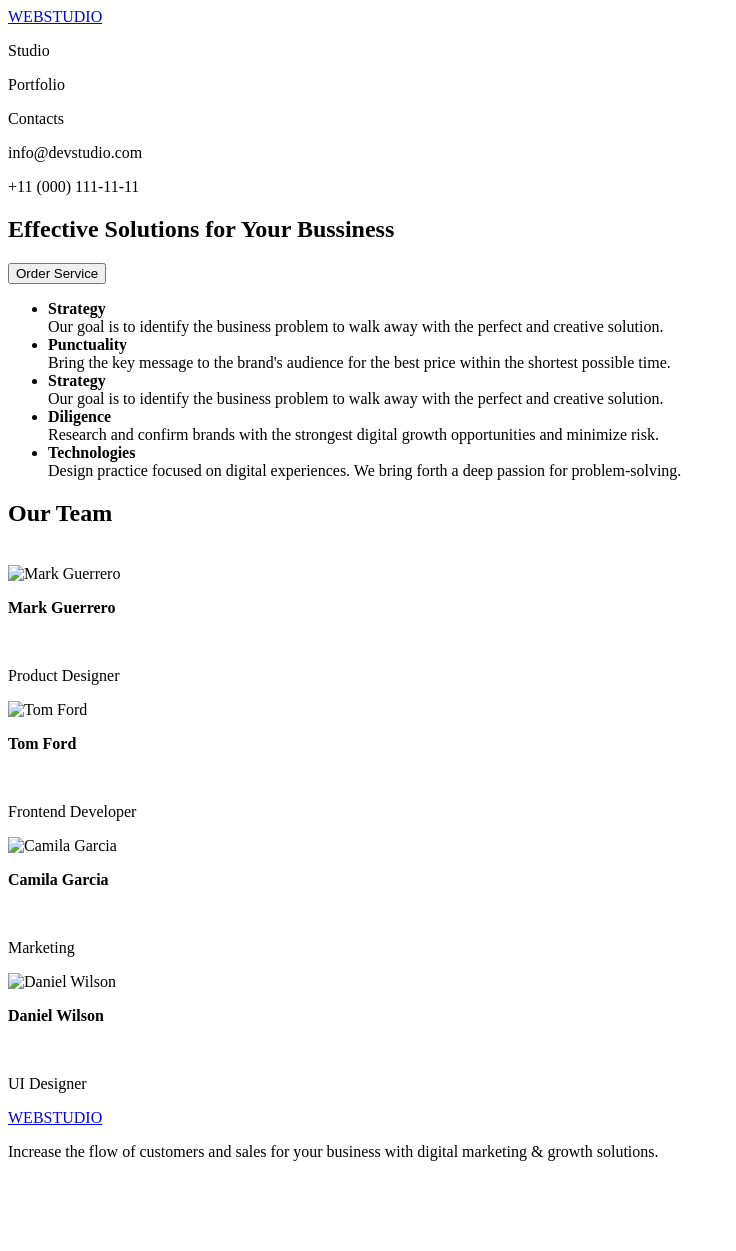
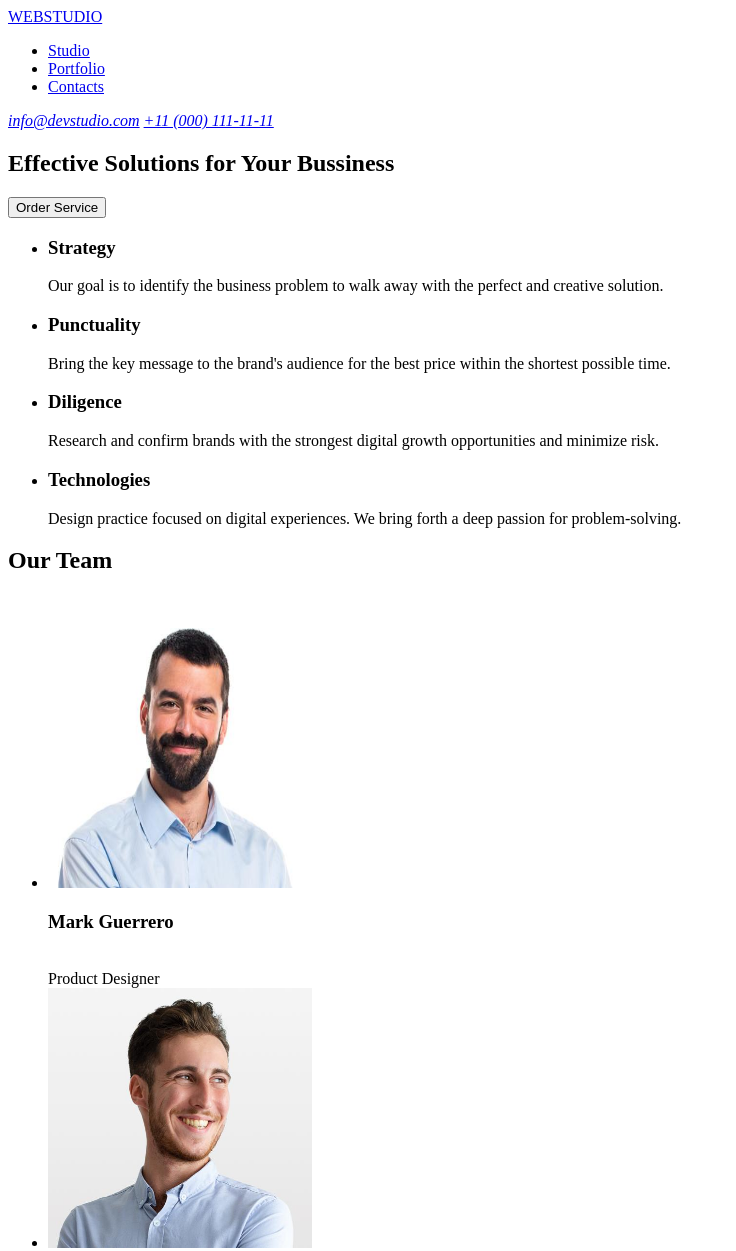
Before and after one commit to NazligulBuyukgoz/goit-markup-hw-01, a plain HTML site: page index.html in a window 1280 px wide. Shown: the top 1251 px of the page, without its empty margins (0-736 px from the left). Before the commit the page ends 1177 px from the top, so only its background shows below. Drawn offline with Linux system fonts and the light colour scheme.

Commit message:
ödev düzenlendi

```diff
--- a/index.html
+++ b/index.html
@@ -2,64 +2,103 @@
 <html lang="en">
 
 <head>
-    <meta charset="UTF-8">
-    <meta name="viewport" content="width=device-width, initial-scale=1.0">
+    <meta charset="UTF-8" />
+    <meta name="viewport" content="width=device-width, initial-scale=1.0" />
     <title>Webstudio</title>
 </head>
 
 <body>
     <header>
-        <a href="WEBSTUDIO">WEBSTUDIO</a>
+        <a href="#">WEBSTUDIO</a>
         <nav>
-            <p>Studio</p>
-            <p>Portfolio</p>
-            <p>Contacts</p>
+            <ul>
+                <li><a href="#">Studio</a></li>
+                <li><a href="#">Portfolio</a></li>
+                <li><a href="#">Contacts</a></li>
+            </ul>
         </nav>
-        <p>info@devstudio.com</p>
-        <p>+11 (000) 111-11-11</p>
+        <address>
+            <a href="mailto:info@devstudio.com">info@devstudio.com</a>
+            <a href="tel:+110001111111">+11 (000) 111-11-11</a>
+        </address>
     </header>
     <main>
         <section>
             <h1>Effective Solutions for Your Bussiness</h1>
             <button type="button">Order Service</button>
         </section>
-        <div>
+        <section>
             <ul>
-                <li><strong>Strategy</strong><br>Our goal is to identify the business
-                    problem to walk away with the perfect and creative solution.</li>
+                <li>
+                    <h3>Strategy</h3>
+                    <p>
+                        Our goal is to identify the business problem to walk away with the
+                        perfect and creative solution.
+                    </p>
+                </li>
 
-                <li><strong>Punctuality</strong><br>Bring the key message to the brand's audience for the best price
-                    within the shortest possible time.</li>
+                <li>
+                    <h3>Punctuality</h3>
+                    <p>
+                        Bring the key message to the brand's audience for the best price
+                        within the shortest possible time.
+                    </p>
+                </li>
 
-                <li><strong>Strategy</strong><br>Our goal is to identify the business
-                    problem to walk away with the perfect and creative solution.</li>
+                <li>
+                    <h3>Diligence</h3>
+                    <p>
+                        Research and confirm brands with the strongest digital growth
+                        opportunities and minimize risk.
+                    </p>
+                </li>
 
-                <li><strong>Diligence</strong><br>Research and confirm brands with the strongest digital growth
-                    opportunities and minimize risk.</li>
-
-                <li><strong>Technologies</strong><br>Design practice focused on digital experiences. We bring forth a
-                    deep passion for problem-solving.</li>
+                <li>
+                    <h3>Technologies</h3>
+                    <p>
+                        Design practice focused on digital experiences. We bring forth a
+                        deep passion for problem-solving.
+                    </p>
+                </li>
             </ul>
-        </div>
+        </section>
         <section>
-            <h2><strong>Our Team</strong></h2><br>
-            <img src="mark.jpg" width="264" height="260" alt="Mark Guerrero"><br>
-            <p><strong>Mark Guerrero</strong></p><br>
-            <p>Product Designer</p>
-            <img src="tom.jpg" width="264" height="260" alt="Tom Ford"><br>
-            <p><strong>Tom Ford</strong></p><br>
-            <p>Frontend Developer</p>
-            <img src="camila.jpg" width="264" height="260" alt="Camila Garcia"><br>
-            <p><strong>Camila Garcia</strong></p><br>
-            <p>Marketing</p>
-            <img src="daniel.jpg" width="264" height="260" alt="Daniel Wilson"><br>
-            <p><strong>Daniel Wilson</strong></p><br>
-            <p>UI Designer</p>
+            <h2>Our Team</h2>
+            <br />
+            <ul>
+                <li>
+                    <img src="images/mark.jpg" width="264" height="260" alt="Mark Guerrero" /><br />
+                    <h3>Mark Guerrero</h3>
+                    <br />
+                    Product Designer
+                </li>
+                <li>
+                    <img src="images/tom.jpg" width="264" height="260" alt="Tom Ford" /><br />
+                    <h3>Tom Ford</h3>
+                    <br />
+                    <p>Frontend Developer</p>
+                </li>
+                <li>
+                    <img src="images/camila.jpg" width="264" height="260" alt="Camila Garcia" /><br />
+                    <h3>Camila Garcia</h3>
+                    <br />
+                    <p>Marketing</p>
+                </li>
+                <li>
+                    <img src="images/daniel.jpg" width="264" height="260" alt="Daniel Wilson" /><br />
+                    <h3>Daniel Wilson</h3>
+                    <br />
+                    <p>UI Designer</p>
+                </li>
+            </ul>
         </section>
     </main>
     <footer>
         <a href="WEBSTUDIO">WEBSTUDIO</a>
-        <p>Increase the flow of customers and sales for your business with digital marketing & growth solutions.</p>
+        <p>
+            Increase the flow of customers and sales for your business with digital
+            marketing & growth solutions.
+        </p>
     </footer>
 </body>
 
```
Also changed, not shown: 1 other file.
